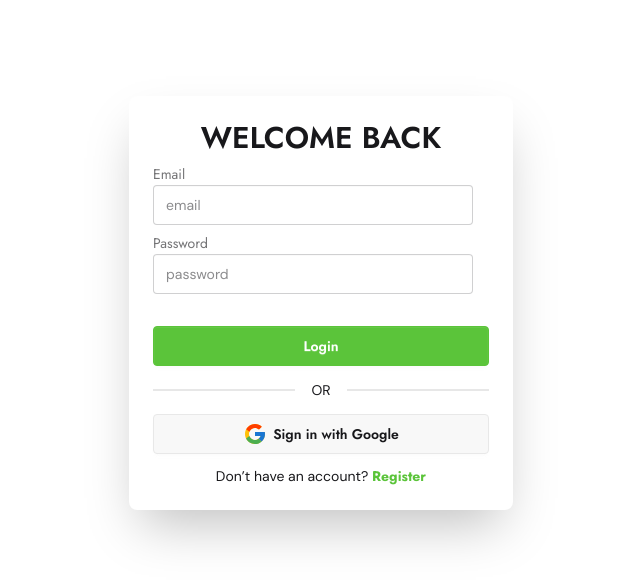
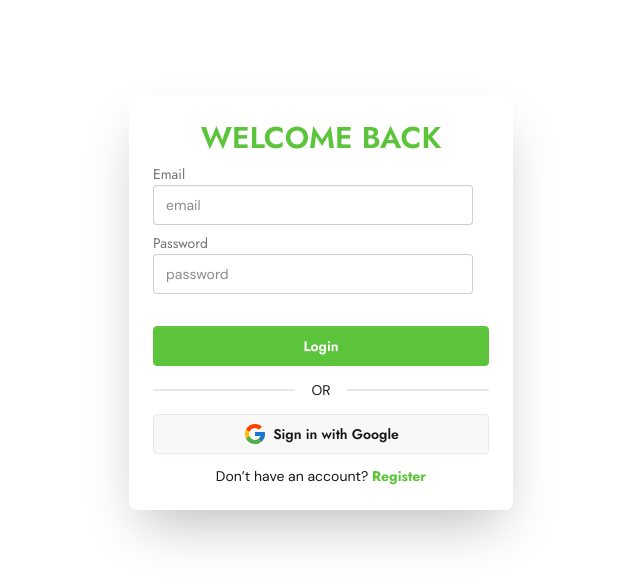
Before and after one commit to abdurrahmansoftlinkbd/task-management, a React (Vite) app: page /login in a window 1280 px wide. Shown: the top 584 px of the page, without its empty margins (319-959 px from the left). Built offline with nearby package versions, Linux system fonts and the light colour scheme; no server answers.

Commit message:
login form modified

```diff
--- a/src/pages/Login.jsx
+++ b/src/pages/Login.jsx
@@ -40,7 +40,7 @@ const Login = () => {
     <div className="hero my-24 font-body">
       <div className="card bg-base-100 w-full max-w-sm shrink-0 shadow-2xl">
         <form onSubmit={handleLogin} className="card-body">
-          <h2 className="uppercase text-center font-semibold text-3xl font-title">
+          <h2 className="uppercase text-default text-center font-semibold text-3xl font-title">
             Welcome Back
           </h2>
           <div className="form-control">
```
